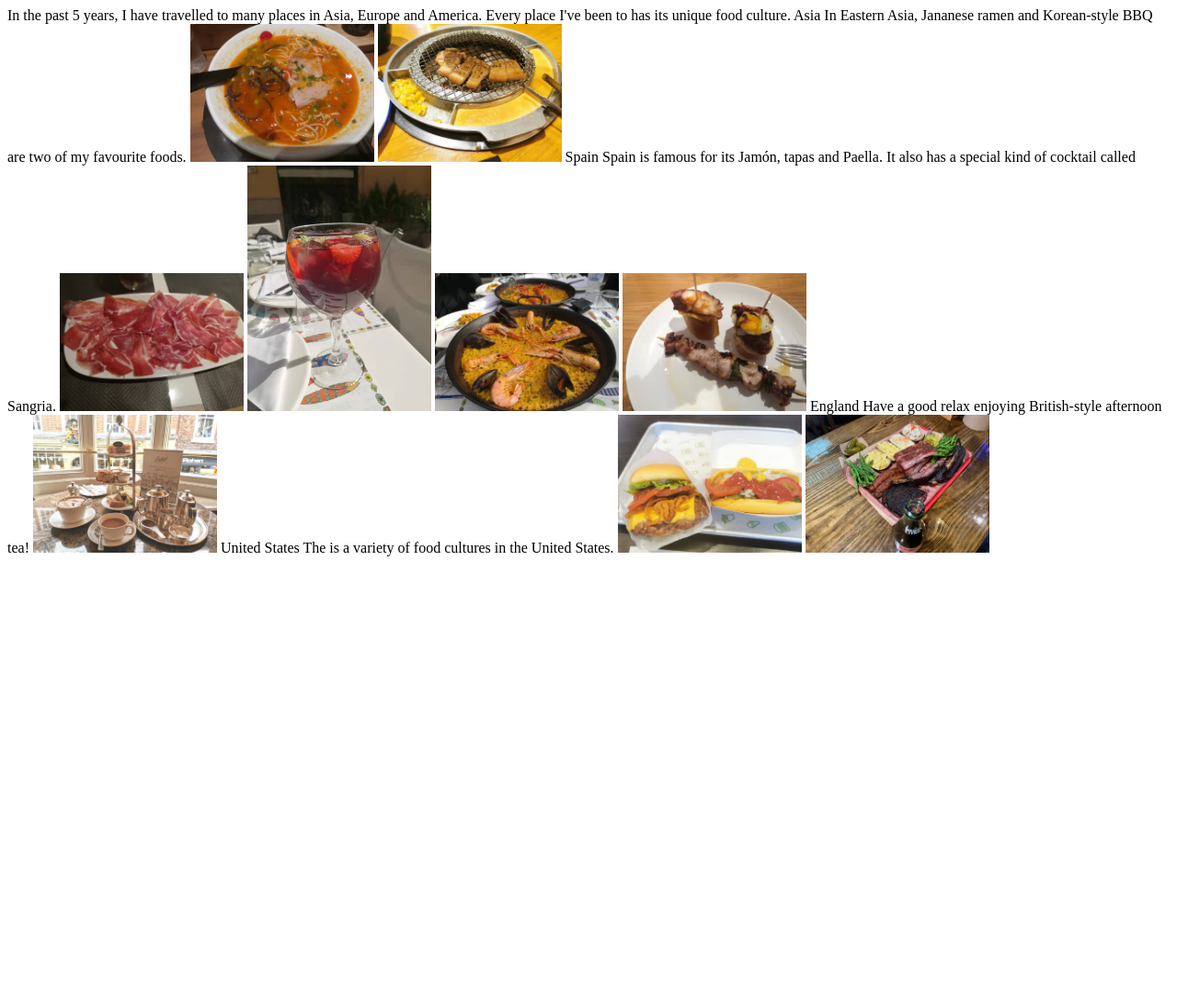
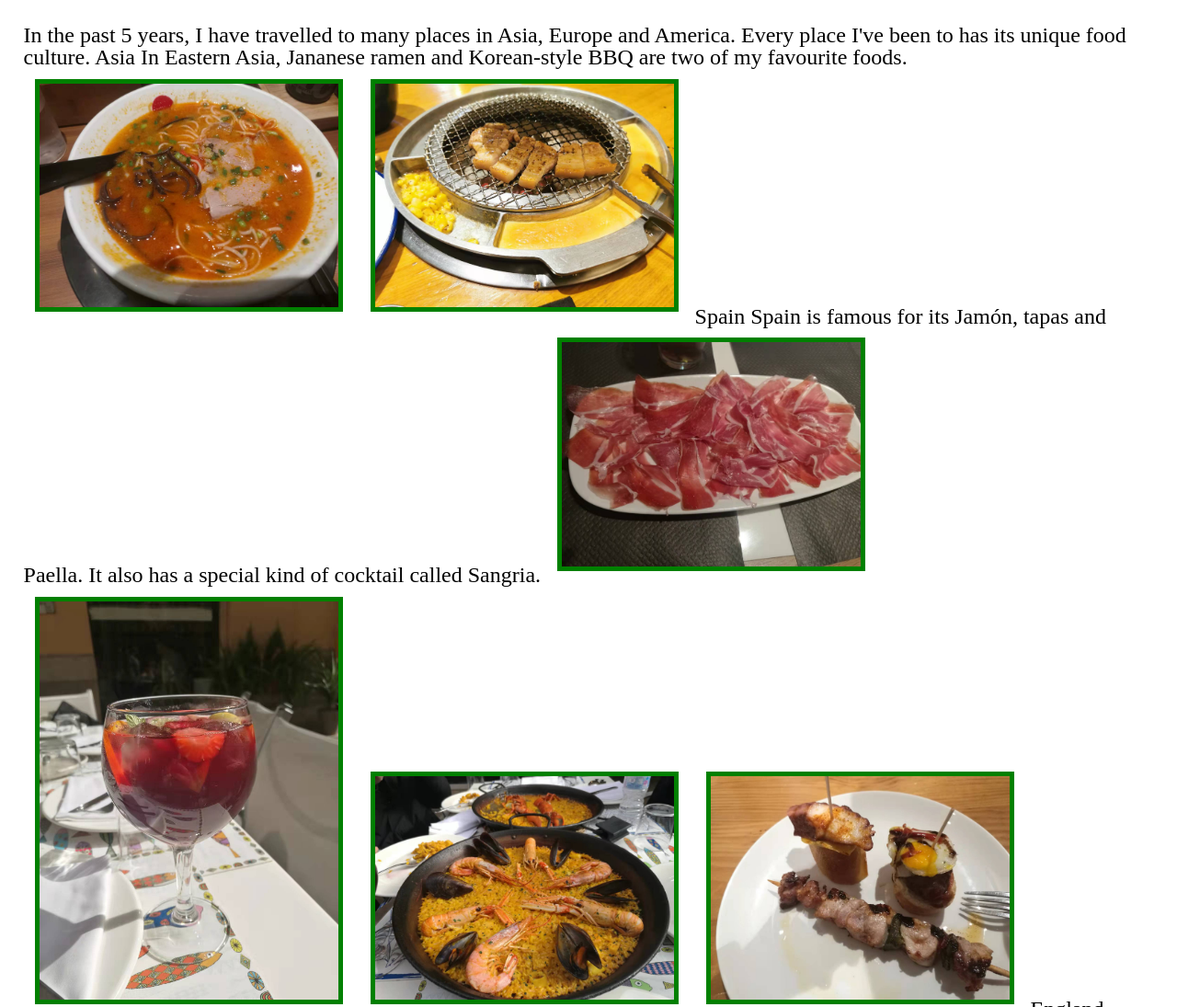
Before and after one commit to markyanjunch/si539-checkpoint2, a plain HTML site: page world.html in a window 1280 px wide. Shown: the top 1095 px of the page at 92% size. Before the commit the page ends 800 px from the top, so only its background shows below. Drawn offline with Linux system fonts and the light colour scheme.

Commit message:
Update world.html

```diff
--- a/world.html
+++ b/world.html
@@ -1,5 +1,13 @@
 <!DOCTYPE html>
 <html lang="en">
+    <head>
+        <meta charset="UTF-8">
+        <meta name="viewport" content="width=device-width, initial-scale=1.0">
+        <link rel="icon" href="images/favicon.ico">
+        <link rel="stylesheet" href="css/html5reset.css">
+        <link rel="stylesheet" href="css/style.css">
+        <title>Yanjun's Food Blog</title>
+    </head>
     In the past 5 years, I have travelled to many places in Asia, Europe and America. Every place I've been to has its unique food culture.
     Asia
     In Eastern Asia, Jananese ramen and Korean-style BBQ are two of my favourite foods.
```
